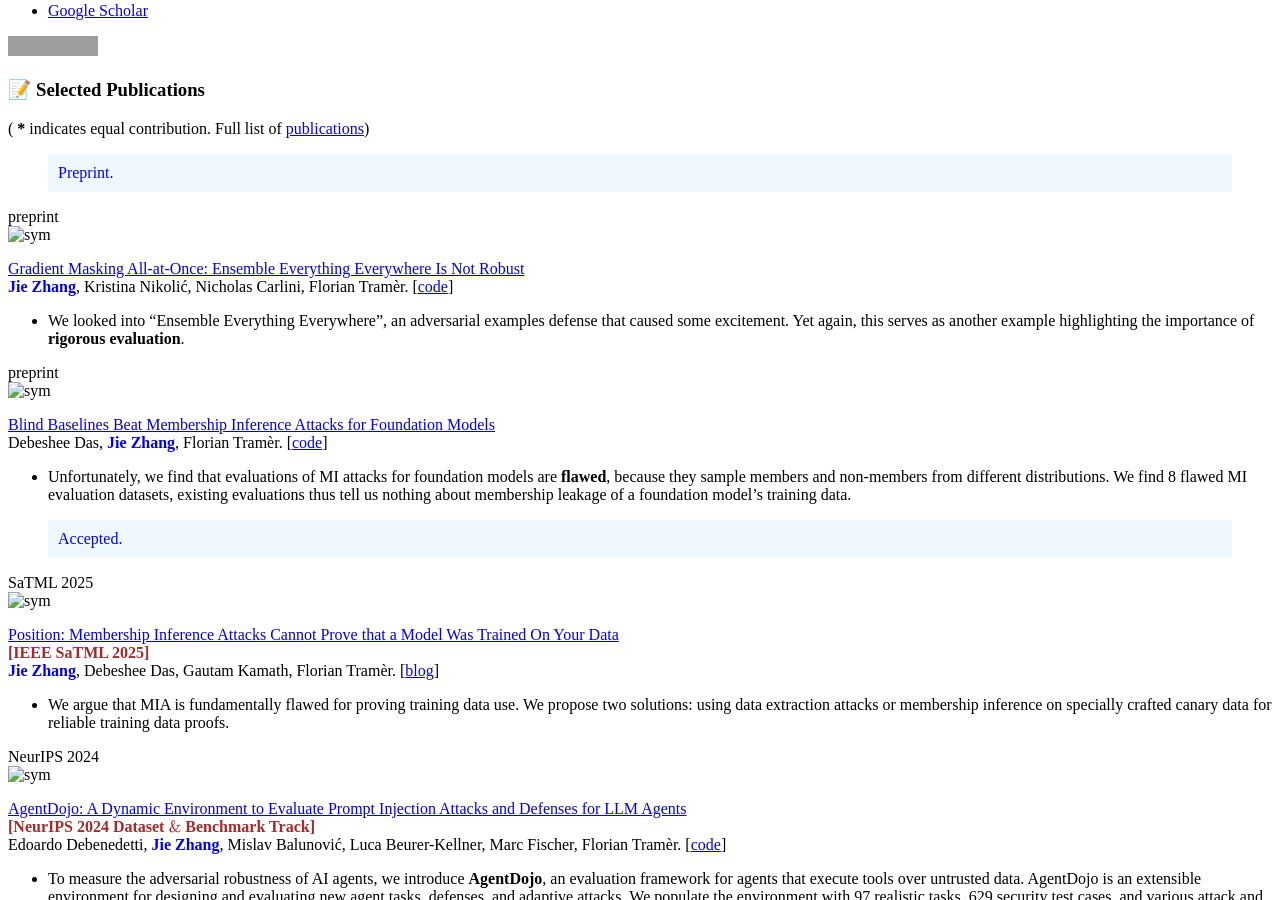
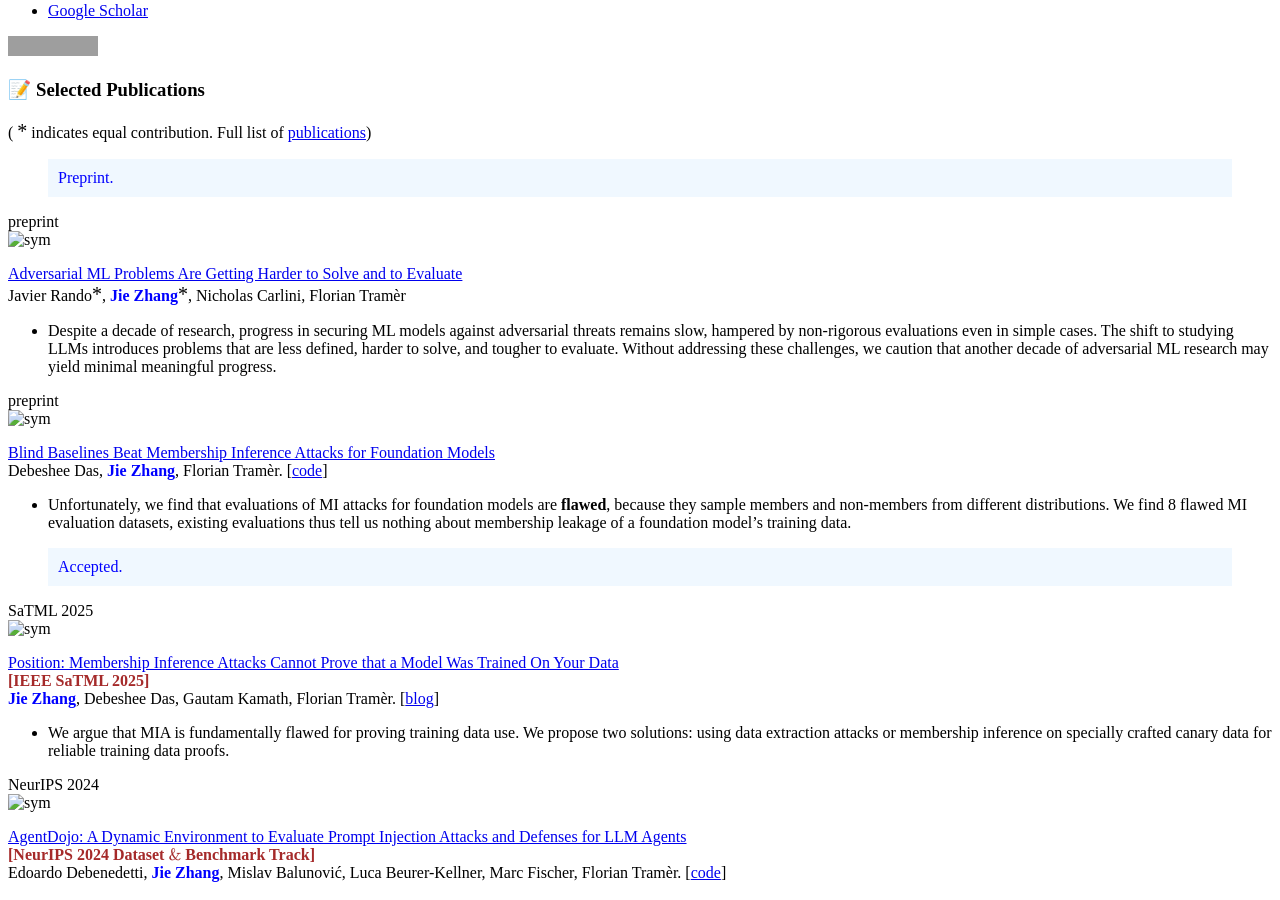
Before and after one commit to zj-jayzhang/zj-jayzhang.github.io, a Jekyll site: the page built from _pages/includes/pubs.md, in a window 1280 px wide and 900 px high, scrolled down 723 px. Built offline with Jekyll 4.4.1, drawn with Linux system fonts in a browser that asks for light colours; our own code applies the rules of GitHub Pages for plain Markdown files; formulas are drawn with MathJax 3; grey boxes are pictures that could not be loaded.

Commit message:
update pub

```diff
--- a/_pages/includes/pubs.md
+++ b/_pages/includes/pubs.md
@@ -1,6 +1,6 @@
 
 # 📝 Selected Publications
-( <b>*</b> indicates equal contribution. Full list of  [<i class="fas fa-fw fa-graduation-cap"></i>publications](https://scholar.google.com/citations?hl=en&user=soDBSE8AAAAJ&view_op=list_works&sortby=pubdate))
+( <span class="equal">*</span> indicates equal contribution. Full list of  [<i class="fas fa-fw fa-graduation-cap"></i>publications](https://scholar.google.com/citations?hl=en&user=soDBSE8AAAAJ&view_op=list_works&sortby=pubdate))
 
 
 <style>
@@ -40,17 +40,28 @@
 Preprint.
 </blockquote>
 <!-- Preprint -->
+<div class='paper-box'><div class='paper-box-image'><div><div class="badge">preprint</div><img src='images/advml.png' alt="sym" width="100%"></div></div>
+<div class='paper-box-text' markdown="1">
 
-<div class='paper-box'><div class='paper-box-image'><div><div class="badge">preprint</div><img src='images/attack.png' alt="sym" width="100%"></div></div>
+[Adversarial ML Problems Are Getting Harder to Solve and to Evaluate](https://arxiv.org/abs/2502.02260) \\
+Javier Rando<span class="equal">*</span>, <span class="me">Jie Zhang</span><span class="equal">*</span>, Nicholas Carlini, Florian Tramèr
+
+- Despite a decade of research, progress in securing ML models against adversarial threats remains slow, hampered by non-rigorous evaluations even in simple cases. The shift to studying LLMs introduces problems that are less defined, harder to solve, and tougher to evaluate. Without addressing these challenges, we caution that another decade of adversarial ML research may yield minimal meaningful progress.
+
+</div>
+</div>
+
+
+<!-- <div class='paper-box'><div class='paper-box-image'><div><div class="badge">preprint</div><img src='images/attack.png' alt="sym" width="100%"></div></div>
 <div class='paper-box-text' markdown="1">
 
 [Gradient Masking All-at-Once: Ensemble Everything Everywhere Is Not Robust](https://arxiv.org/abs/2411.14834) \\
-<span class="me">Jie Zhang</span>, Kristina Nikolić, Nicholas Carlini, Florian Tramèr. \[[code](https://github.com/zj-jayzhang/attack_ens)\]
+<span class="me">Jie Zhang</span>, Christian Schlarmann, Kristina Nikolić, Nicholas Carlini, Francesco Croce, Matthias Hein, Florian Tramèr. \[[code](https://github.com/zj-jayzhang/attack_ens)\]
 
 - We looked into "Ensemble Everything Everywhere", an adversarial examples defense that caused some excitement. Yet again, this serves as another example highlighting the importance of **rigorous evaluation**.
 
 </div>
-</div>
+</div> -->
 
 
 
```
Also changed, not shown: images/advml.png (added).
